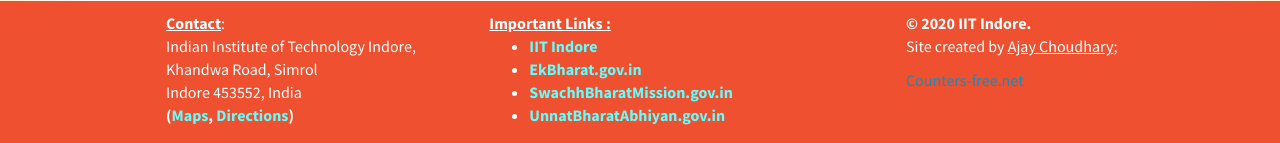
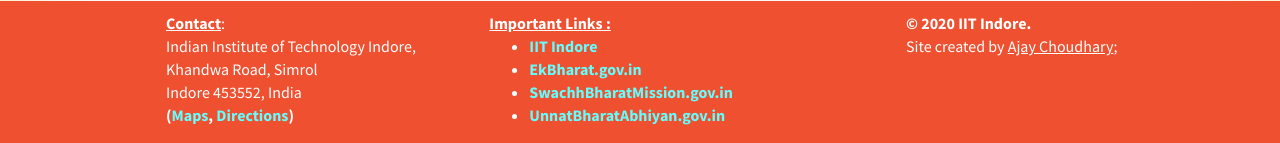
Before and after one commit to ajayiiti/EBSB_FINAL, a plain HTML site: page index.html in a window 1280 px wide. Shown: the part 1638-1781 px from the top of the page. Drawn offline with nearby package versions, Linux system fonts and the light colour scheme.

Commit message:
Update index.html

```diff
--- a/index.html
+++ b/index.html
@@ -196,7 +196,7 @@
 		<div class="col-sm-3" style="color: white">
 			<b><p>&copy 2020 IIT Indore.</b><br> Site created by  <a href="https://www.linkedin.com/in/ajay-choudhary-7576277a/" ><u style="color:white;">Ajay Choudhary</u></a>;</p>
 
-		 <a href='https://www.counters-free.net/'>Counters-free.net</a> <script type='text/javascript' src='https://www.freevisitorcounters.com/auth.php?id=820e31e5b9b029a4c0bc5a8461dda56c6ecf057a'></script>
+		 <script type='text/javascript' src='https://www.freevisitorcounters.com/auth.php?id=820e31e5b9b029a4c0bc5a8461dda56c6ecf057a'></script>
 <script type="text/javascript" src="https://www.freevisitorcounters.com/en/home/counter/754422/t/2"></script>
 		</div>
 
```
